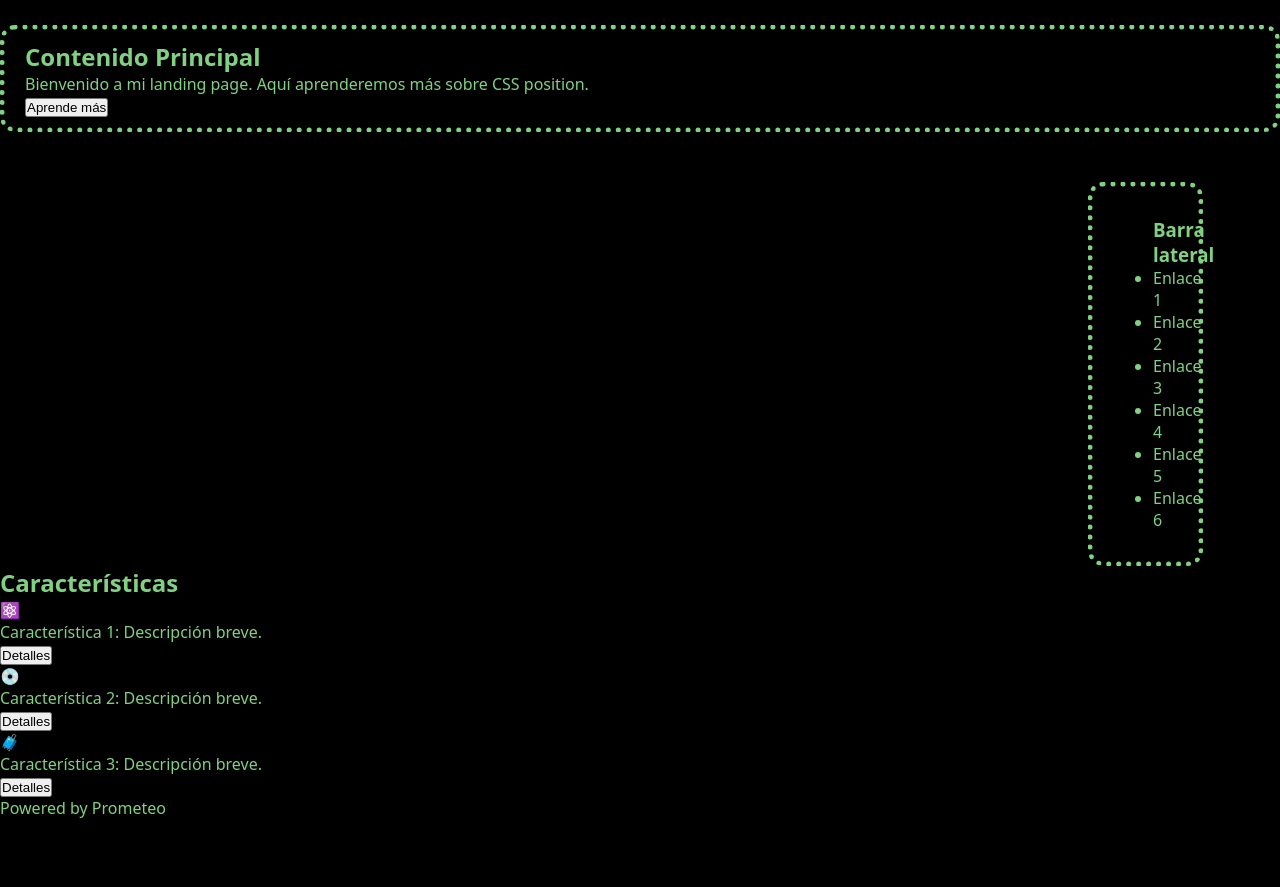
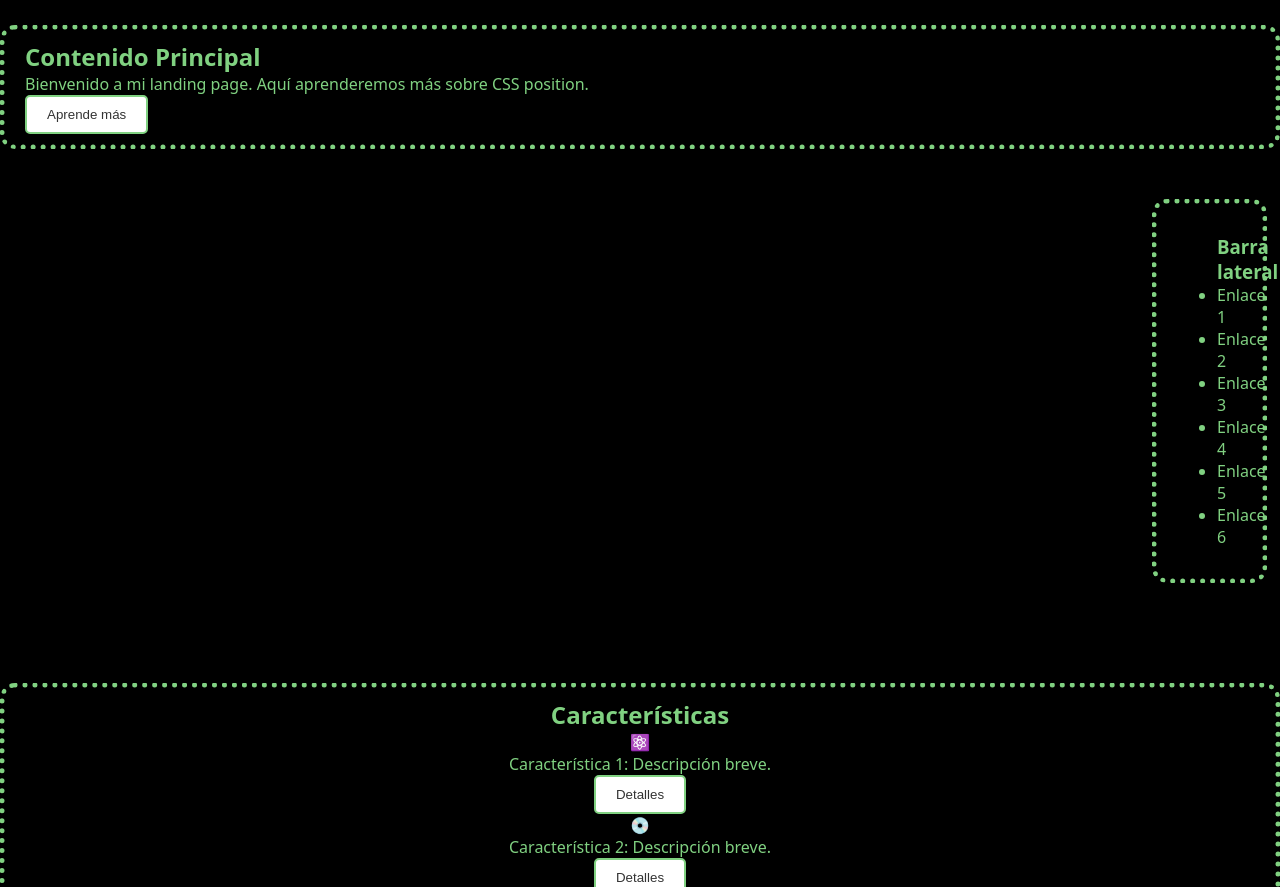
Before and after one commit to cascato12/entrega_posicionamiento, a plain HTML site: page index.html in a window 1280 px wide. Shown: the part 75-962 px from the top of the page. Before the commit the page ends 900 px from the top, so only its background shows below. Drawn offline with Linux system fonts and the light colour scheme.

Commit message:
Footer fijado + botones

```diff
--- a/index.html
+++ b/index.html
@@ -17,7 +17,7 @@
           Bienvenido a mi landing page. Aquí aprenderemos más sobre CSS
           position.
         </p>
-        <button>Aprende más</button>
+        <button class="boton">Aprende más</button>
       </section>
       <aside class="sidebar">
         <h3>Barra lateral</h3>
@@ -36,17 +36,17 @@
       <div class="feature">
         <span>⚛️</span>
         <p>Característica 1: Descripción breve.</p>
-        <button>Detalles</button>
+        <button class="boton">Detalles</button>
       </div>
       <div class="feature">
         <span>💿</span>
         <p>Característica 2: Descripción breve.</p>
-        <button>Detalles</button>
+        <button class="boton">Detalles</button>
       </div>
       <div class="feature">
         <span>🧳</span>
         <p>Característica 3: Descripción breve.</p>
-        <button>Detalles</button>
+        <button class="boton">Detalles</button>
       </div>
     </section>
     <footer>
--- a/styles.css
+++ b/styles.css
@@ -14,8 +14,15 @@ body {
   background-color: #000000;
   color: #80d181;
 }
+.boton {
+  border: 2px solid #80d181; /* Borde sólido de 2px y color gris oscuro */
+  background-color: #ffffff; /* Fondo blanco */
+  color: #333; /* Texto gris oscuro */
+  padding: 10px 20px; /* Espaciado interno */
+  border-radius: 5px; /* Bordes redondeados */
+  cursor: pointer; /* Cambia el cursor al pasar el ratón */
+}
 
-/* Estilos para el header */
 header {
   position: fixed;
   top: 0;
@@ -26,7 +33,6 @@ header {
   border: 5px dotted #80d181;
   border-radius: 15px;
   padding: 10px 20px;
-  box-shadow: 0px 4px 6px rgba(0, 0, 0, 0.1);
   z-index: 1000;
 }
 
@@ -40,7 +46,7 @@ header {
 
 .sidebar {
   position: relative;
-  left: 85%;
+  left: 90%;
   margin-top: 50px;
   margin-right: 91%;
   padding-left: 60px;
@@ -49,3 +55,25 @@ header {
   border: 5px dotted #80d181;
   border-radius: 15px;
 }
+
+.features {
+  text-align: center;
+  margin-top: 100px;
+  margin-bottom: 10%;
+  width: 100%;
+  border: 5px dotted #80d181;
+  border-radius: 15px;
+  padding: 10px 20px;
+}
+
+footer {
+  text-align: center;
+  position: fixed;
+  width: 100%;
+  background-color: #000000;
+  color: #80d181;
+  border: 5px dotted #80d181;
+  border-radius: 15px;
+  padding: 10px 20px;
+  z-index: 1000;
+}
```
